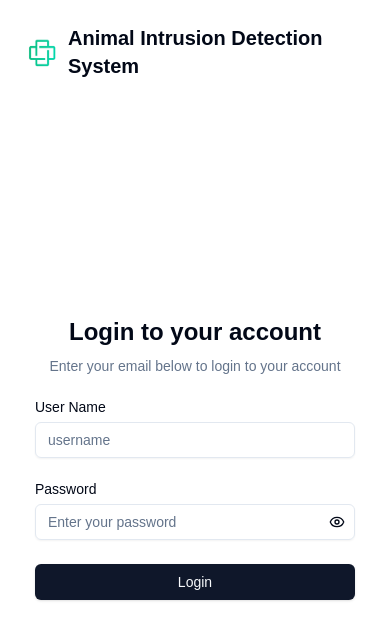
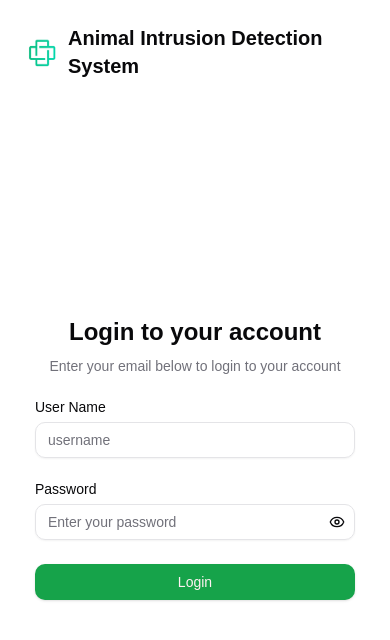
Before and after one commit to Taphu-github/custom-server, a Next.js app: page / in a window 390 px wide. Shown: the top 640 px of the page. Built offline with nearby package versions, Linux system fonts and the light colour scheme.

Commit message:
:sparkles: Added new dashboard layout.

```diff
--- a/app/api/devices/[id]/route.js
+++ b/app/api/devices/[id]/route.js
@@ -112,7 +112,9 @@ export async function PATCH(req, { params }) {
 
     if (device) {
       device.d_name = body.d_name || device.d_name;
-      device.password = body.password || device.password;
+      if (body.password) {
+        device.password = body.password;
+      }
 
       // Save the updated device
       await device.save();
--- a/app/dashboard/device/_components/DeviceTableDialog.js
+++ b/app/dashboard/device/_components/DeviceTableDialog.js
@@ -18,6 +18,7 @@ import {
 } from "../../../../schemas/deviceSchema";
 import { useState, useEffect } from "react";
 import { z } from "zod";
+import { Switch } from "@/components/ui/switch"; // Add this import
 
 export default function DeviceFormDialog({
   isOpen,
@@ -27,6 +28,7 @@ export default function DeviceFormDialog({
   defaultValues = {},
 }) {
   const [showPassword, setShowPassword] = useState(false);
+  const [includePassword, setIncludePassword] = useState(false);
   const isEdit = mode === "edit";
 
   const schema = isEdit ? editDeviceSchema : deviceSchema;
@@ -37,19 +39,45 @@ export default function DeviceFormDialog({
     reset,
     formState: { errors },
   } = useForm({
-    resolver: zodResolver(schema),
+    resolver: zodResolver(
+      includePassword ? schema : schema.omit({ password: true })
+    ),
     defaultValues,
   });
 
+  // const handleFormSubmit = (data) => {
+  //   if (!includePassword) {
+  //     const { password, ...restData } = data;
+  //     onSubmit(restData);
+  //   } else {
+  //     onSubmit(data);
+  //   }
+  // };
+
   useEffect(() => {
     if (isOpen) {
-      reset(defaultValues);
+      // Add null check before destructuring
+      if (defaultValues) {
+        const { password, ...valuesWithoutPassword } = defaultValues;
+        reset(valuesWithoutPassword);
+      } else {
+        reset({});
+      }
     } else {
       setTimeout(() => {
         document.activeElement?.blur();
       }, 50);
     }
   }, [isOpen, defaultValues, reset]);
+
+  const handleFormSubmit = (data) => {
+    if (!includePassword) {
+      const { password, ...restData } = data;
+      onSubmit(restData);
+    } else {
+      onSubmit(data);
+    }
+  };
 
   return (
     <Dialog open={isOpen} onOpenChange={onOpenChange}>
@@ -63,7 +91,7 @@ export default function DeviceFormDialog({
           </p>
         </DialogHeader>
 
-        <form onSubmit={handleSubmit(onSubmit)} className="space-y-4">
+        <form onSubmit={handleSubmit(handleFormSubmit)} className="space-y-4">
           <div className="grid grid-cols-2 gap-4">
             {!isEdit && (
               <div className="space-y-2">
@@ -83,14 +111,27 @@ export default function DeviceFormDialog({
               )}
             </div>
 
-            <div className="space-y-2 col-span-2 sm:col-span-1">
-              <Label htmlFor="password">Password</Label>
+            <div className="space-y-2 col-span-2 sm:col-span-1 mt-1">
+              <div className="flex justify-between items-center">
+                <Label htmlFor="password">Password</Label>
+                <div className="flex items-center space-x-2">
+                  <Label htmlFor="include-password" className="text-sm">
+                    {includePassword ? "Include" : "Exclude"}
+                  </Label>
+                  <Switch
+                    id="include-password"
+                    checked={includePassword}
+                    onCheckedChange={setIncludePassword}
+                  />
+                </div>
+              </div>
               <div className="relative">
                 <Input
                   type={showPassword ? "text" : "password"}
                   id="password"
                   {...register("password")}
                   placeholder="Enter password"
+                  disabled={!includePassword}
                 />
                 <Button
                   type="button"
@@ -98,7 +139,7 @@ export default function DeviceFormDialog({
                   size="icon"
                   className="absolute right-0 top-0 h-full px-3 py-2"
                   onClick={() => setShowPassword(!showPassword)}
-                  aria-label={showPassword ? "Hide password" : "Show password"}
+                  disabled={!includePassword}
                 >
                   {showPassword ? (
                     <EyeOff className="h-4 w-4" />
@@ -107,7 +148,7 @@ export default function DeviceFormDialog({
                   )}
                 </Button>
               </div>
-              {errors.password && (
+              {errors.password && includePassword && (
                 <p className="text-sm text-red-500">
                   {errors.password.message}
                 </p>
--- a/app/globals.css
+++ b/app/globals.css
@@ -15,72 +15,57 @@ body {
 @layer base {
   :root {
     --background: 0 0% 100%;
-    --foreground: 222.2 84% 4.9%;
+    --foreground: 240 10% 3.9%;
     --card: 0 0% 100%;
-    --card-foreground: 222.2 84% 4.9%;
+    --card-foreground: 240 10% 3.9%;
     --popover: 0 0% 100%;
-    --popover-foreground: 222.2 84% 4.9%;
-    --primary: 222.2 47.4% 11.2%;
-    --primary-foreground: 210 40% 98%;
-    --secondary: 210 40% 96.1%;
-    --secondary-foreground: 222.2 47.4% 11.2%;
-    --muted: 210 40% 96.1%;
-    --muted-foreground: 215.4 16.3% 46.9%;
-    --accent: 210 40% 96.1%;
-    --accent-foreground: 222.2 47.4% 11.2%;
+    --popover-foreground: 240 10% 3.9%;
+    --primary: 142.1 76.2% 36.3%;
+    --primary-foreground: 355.7 100% 97.3%;
+    --secondary: 240 4.8% 95.9%;
+    --secondary-foreground: 240 5.9% 10%;
+    --muted: 240 4.8% 95.9%;
+    --muted-foreground: 240 3.8% 46.1%;
+    --accent: 240 4.8% 95.9%;
+    --accent-foreground: 240 5.9% 10%;
     --destructive: 0 84.2% 60.2%;
-    --destructive-foreground: 210 40% 98%;
-    --border: 214.3 31.8% 91.4%;
-    --input: 214.3 31.8% 91.4%;
-    --ring: 222.2 84% 4.9%;
+    --destructive-foreground: 0 0% 98%;
+    --border: 240 5.9% 90%;
+    --input: 240 5.9% 90%;
+    --ring: 142.1 76.2% 36.3%;
+    --radius: 0.75rem;
     --chart-1: 12 76% 61%;
     --chart-2: 173 58% 39%;
     --chart-3: 197 37% 24%;
     --chart-4: 43 74% 66%;
     --chart-5: 27 87% 67%;
-    --radius: 0.5rem;
-    --sidebar-background: 0 0% 98%;
-    --sidebar-foreground: 240 5.3% 26.1%;
-    --sidebar-primary: 240 5.9% 10%;
-    --sidebar-primary-foreground: 0 0% 98%;
-    --sidebar-accent: 240 4.8% 95.9%;
-    --sidebar-accent-foreground: 240 5.9% 10%;
-    --sidebar-border: 220 13% 91%;
-    --sidebar-ring: 217.2 91.2% 59.8%;
   }
+
   .dark {
-    --background: 222.2 84% 4.9%;
-    --foreground: 210 40% 98%;
-    --card: 222.2 84% 4.9%;
-    --card-foreground: 210 40% 98%;
-    --popover: 222.2 84% 4.9%;
-    --popover-foreground: 210 40% 98%;
-    --primary: 210 40% 98%;
-    --primary-foreground: 222.2 47.4% 11.2%;
-    --secondary: 217.2 32.6% 17.5%;
-    --secondary-foreground: 210 40% 98%;
-    --muted: 217.2 32.6% 17.5%;
-    --muted-foreground: 215 20.2% 65.1%;
-    --accent: 217.2 32.6% 17.5%;
-    --accent-foreground: 210 40% 98%;
+    --background: 20 14.3% 4.1%;
+    --foreground: 0 0% 95%;
+    --card: 24 9.8% 10%;
+    --card-foreground: 0 0% 95%;
+    --popover: 0 0% 9%;
+    --popover-foreground: 0 0% 95%;
+    --primary: 142.1 70.6% 45.3%;
+    --primary-foreground: 144.9 80.4% 10%;
+    --secondary: 240 3.7% 15.9%;
+    --secondary-foreground: 0 0% 98%;
+    --muted: 0 0% 15%;
+    --muted-foreground: 240 5% 64.9%;
+    --accent: 12 6.5% 15.1%;
+    --accent-foreground: 0 0% 98%;
     --destructive: 0 62.8% 30.6%;
-    --destructive-foreground: 210 40% 98%;
-    --border: 217.2 32.6% 17.5%;
-    --input: 217.2 32.6% 17.5%;
-    --ring: 212.7 26.8% 83.9%;
+    --destructive-foreground: 0 85.7% 97.3%;
+    --border: 240 3.7% 15.9%;
+    --input: 240 3.7% 15.9%;
+    --ring: 142.4 71.8% 29.2%;
     --chart-1: 220 70% 50%;
     --chart-2: 160 60% 45%;
     --chart-3: 30 80% 55%;
     --chart-4: 280 65% 60%;
     --chart-5: 340 75% 55%;
-    --sidebar-background: 240 5.9% 10%;
-    --sidebar-foreground: 240 4.8% 95.9%;
-    --sidebar-primary: 224.3 76.3% 48%;
-    --sidebar-primary-foreground: 0 0% 100%;
-    --sidebar-accent: 240 3.7% 15.9%;
-    --sidebar-accent-foreground: 240 4.8% 95.9%;
-    --sidebar-border: 240 3.7% 15.9%;
-    --sidebar-ring: 217.2 91.2% 59.8%;
   }
 }
 
--- /dev/null
+++ b/components/ui/switch.tsx
@@ -0,0 +1,29 @@
+"use client"
+
+import * as React from "react"
+import * as SwitchPrimitives from "@radix-ui/react-switch"
+
+import { cn } from "@/lib/utils"
+
+const Switch = React.forwardRef<
+  React.ElementRef<typeof SwitchPrimitives.Root>,
+  React.ComponentPropsWithoutRef<typeof SwitchPrimitives.Root>
+>(({ className, ...props }, ref) => (
+  <SwitchPrimitives.Root
+    className={cn(
+      "peer inline-flex h-5 w-9 shrink-0 cursor-pointer items-center rounded-full border-2 border-transparent shadow-sm transition-colors focus-visible:outline-none focus-visible:ring-2 focus-visible:ring-ring focus-visible:ring-offset-2 focus-visible:ring-offset-background disabled:cursor-not-allowed disabled:opacity-50 data-[state=checked]:bg-primary data-[state=unchecked]:bg-input",
+      className
+    )}
+    {...props}
+    ref={ref}
+  >
+    <SwitchPrimitives.Thumb
+      className={cn(
+        "pointer-events-none block h-4 w-4 rounded-full bg-background shadow-lg ring-0 transition-transform data-[state=checked]:translate-x-4 data-[state=unchecked]:translate-x-0"
+      )}
+    />
+  </SwitchPrimitives.Root>
+))
+Switch.displayName = SwitchPrimitives.Root.displayName
+
+export { Switch }
--- a/package.json
+++ b/package.json
@@ -20,6 +20,7 @@
     "@radix-ui/react-select": "^2.1.4",
     "@radix-ui/react-separator": "^1.1.0",
     "@radix-ui/react-slot": "^1.1.2",
+    "@radix-ui/react-switch": "^1.2.2",
     "@radix-ui/react-tabs": "^1.1.3",
     "@radix-ui/react-tooltip": "^1.1.3",
     "bcryptjs": "^2.4.3",
```
Also changed, not shown: 1 other file (tests, documents, lock files or other folders).
